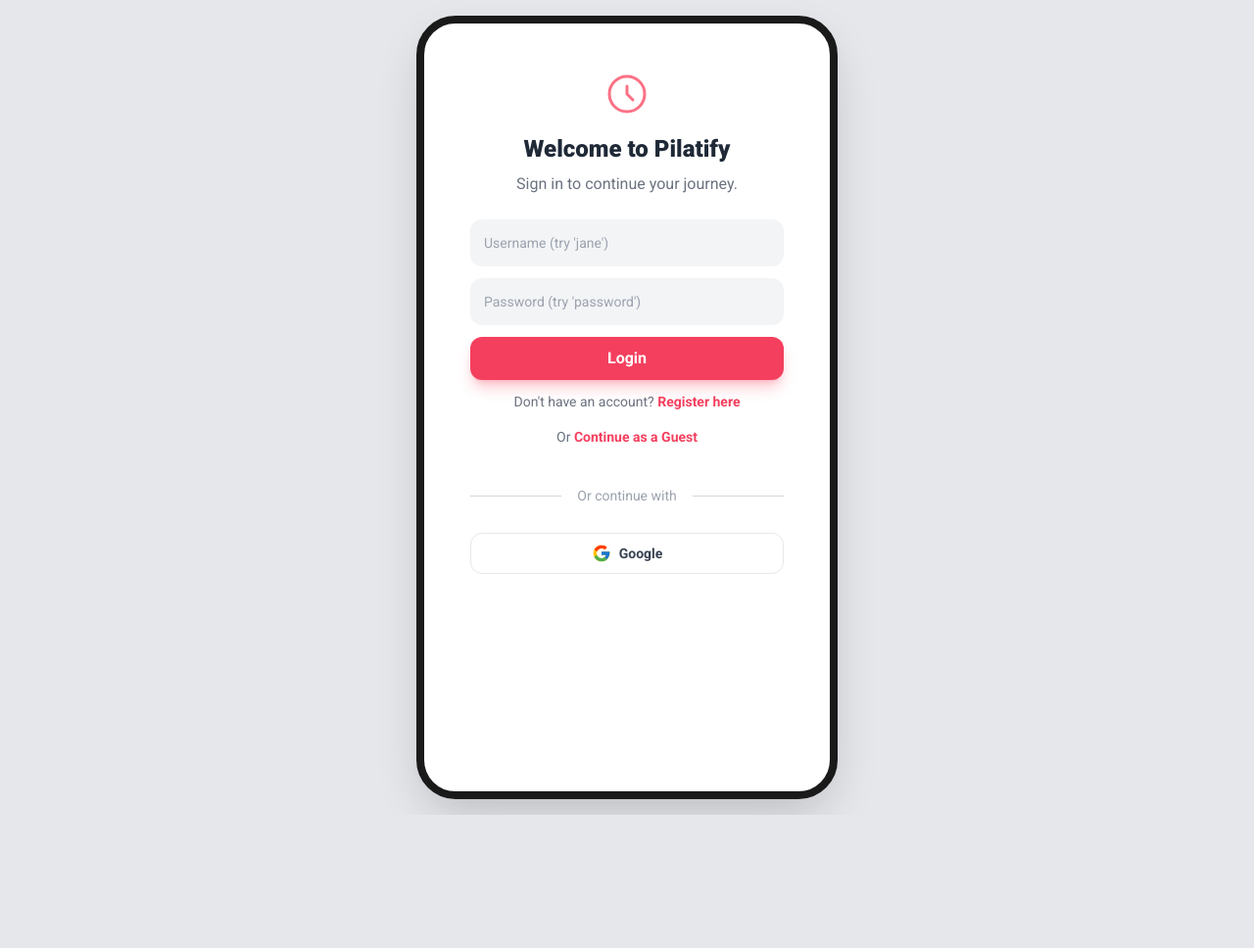
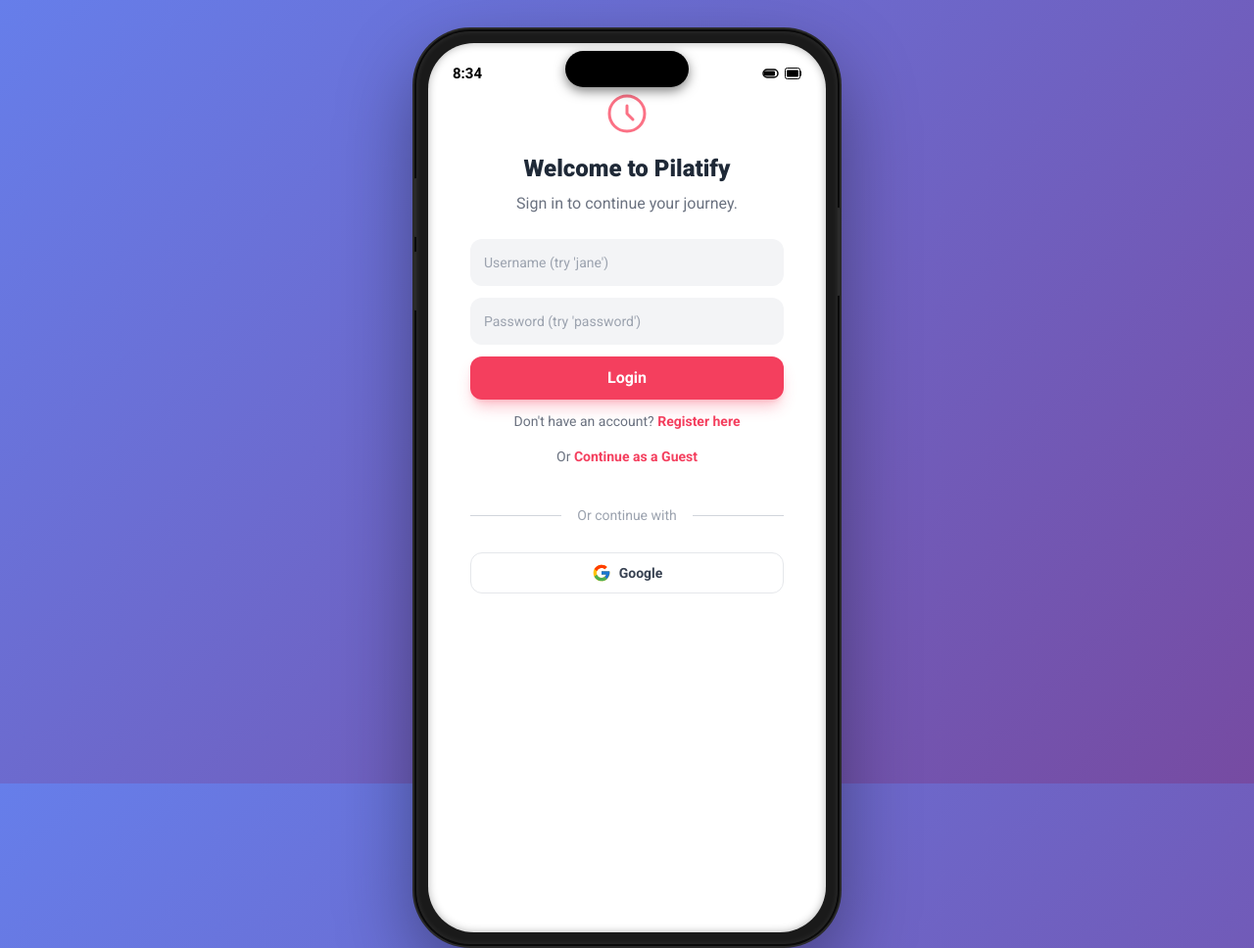
Before and after one commit to akifcakar/akifcakar, a website with bundled scripts: page pilatify.html/index.html in a window 1280 px wide. Shown: the top 968 px of the page at 98% size. Before the commit the page ends 832 px from the top, so only its background shows below. Built offline with nearby package versions, Linux system fonts and the light colour scheme.

Commit message:
Updated index.html

```diff
--- a/pilatify.html/index.html
+++ b/pilatify.html/index.html
@@ -27,9 +27,42 @@
     <!-- Custom Stylesheet -->
     <link rel="stylesheet" href="style.css">
 </head>
-<body class="flex items-center justify-center p-4 bg-gray-200">
+<body class="flex items-center justify-center min-h-screen p-8">
 
-    <div class="mobile-shell relative flex flex-col bg-white">
+    <!-- iPhone Frame -->
+    <div class="iphone-frame">
+        <!-- Dynamic Island -->
+        <div class="dynamic-island"></div>
+
+        <!-- Volume Buttons -->
+        <div class="volume-buttons">
+            <div class="volume-button"></div>
+            <div class="volume-button"></div>
+        </div>
+
+        <!-- Power Button -->
+        <div class="power-button"></div>
+
+        <!-- Mobile Shell (App Screen) -->
+        <div class="mobile-shell relative flex flex-col bg-white">
+
+        <!-- iOS Status Bar -->
+        <div class="status-bar">
+            <div class="status-bar-left">
+                <span id="status-time">9:41</span>
+            </div>
+            <div class="status-bar-right">
+                <svg width="17" height="12" viewBox="0 0 17 12" fill="none">
+                    <path d="M1 6C1 3.79086 2.79086 2 5 2H12C14.2091 2 16 3.79086 16 6V6C16 8.20914 14.2091 10 12 10H5C2.79086 10 1 8.20914 1 6V6Z" fill="none" stroke="currentColor" stroke-width="1.5"/>
+                    <rect x="2" y="3.5" width="11" height="5" rx="1" fill="currentColor"/>
+                </svg>
+                <svg width="17" height="12" viewBox="0 0 17 12" fill="none">
+                    <rect x="0.5" y="0.5" width="15" height="11" rx="2" stroke="currentColor" stroke-width="1"/>
+                    <path d="M16 3.5H17C17.2761 3.5 17.5 3.72386 17.5 4V8C17.5 8.27614 17.2761 8.5 17 8.5H16" fill="currentColor"/>
+                    <rect x="2" y="2.5" width="12" height="7" rx="1" fill="currentColor"/>
+                </svg>
+            </div>
+        </div>
 
         <!-- Splash Screen (Welcome Screen) -->
         <div id="splash-screen" class="absolute inset-0 bg-gradient-to-br from-rose-400 to-orange-300 flex flex-col items-center justify-center z-50 transition-opacity duration-700 ease-out">
@@ -76,8 +109,22 @@
             </button>
         </nav>
 
+        </div>
+        <!-- End of mobile-shell -->
     </div>
+    <!-- End of iphone-frame -->
 
+    <script>
+        // Update status bar time
+        function updateStatusBarTime() {
+            const now = new Date();
+            const hours = now.getHours();
+            const minutes = now.getMinutes().toString().padStart(2, '0');
+            document.getElementById('status-time').textContent = `${hours}:${minutes}`;
+        }
+        updateStatusBarTime();
+        setInterval(updateStatusBarTime, 60000);
+    </script>
     <script src="main.js" type="module"></script>
 </body>
 </html>
--- a/pilatify.html/style.css
+++ b/pilatify.html/style.css
@@ -1,18 +1,106 @@
 /* Custom styles for the app prototype */
 body {
     font-family: 'Roboto', sans-serif;
-    background-color: #f8fafc; /* Lighter, cooler gray (slate-50) */
+    background: linear-gradient(135deg, #667eea 0%, #764ba2 100%);
+    background-attachment: fixed;
+    margin: 0;
+    padding: 0;
+}
+
+/* iPhone Frame Container */
+.iphone-frame {
+    width: 430px;
+    height: 932px;
+    background: #1a1a1a;
+    border-radius: 55px;
+    padding: 12px;
+    box-shadow:
+        0 0 0 2px #0a0a0a,
+        0 0 0 4px #2a2a2a,
+        0 30px 80px rgba(0, 0, 0, 0.4),
+        inset 0 0 6px rgba(255, 255, 255, 0.1);
+    position: relative;
+}
+
+/* Dynamic Island */
+.dynamic-island {
+    position: absolute;
+    top: 20px;
+    left: 50%;
+    transform: translateX(-50%);
+    width: 126px;
+    height: 37px;
+    background: #000;
+    border-radius: 20px;
+    z-index: 9999;
+    box-shadow: 0 4px 12px rgba(0, 0, 0, 0.5);
+}
+
+/* Volume Buttons */
+.volume-buttons {
+    position: absolute;
+    left: -3px;
+    top: 150px;
+}
+
+.volume-button {
+    width: 3px;
+    height: 60px;
+    background: #2a2a2a;
+    margin-bottom: 15px;
+    border-radius: 2px 0 0 2px;
+}
+
+/* Power Button */
+.power-button {
+    position: absolute;
+    right: -3px;
+    top: 180px;
+    width: 3px;
+    height: 90px;
+    background: #2a2a2a;
+    border-radius: 0 2px 2px 0;
 }
 
 .mobile-shell {
     width: 100%;
-    max-width: 430px; /* Adjusted for iPhone 16 Pro Max aspect ratio */
-    height: 100vh;
-    max-height: 932px; /* Adjusted for iPhone 16 Pro Max aspect ratio */
-    box-shadow: 0 20px 50px -10px rgba(0, 0, 0, 0.2);
-    border-radius: 40px;
+    height: 100%;
+    box-shadow: inset 0 0 8px rgba(0, 0, 0, 0.3);
+    border-radius: 47px;
     overflow: hidden;
-    border: 8px solid #1a1a1a;
+    background: #fff;
+    position: relative;
+}
+
+/* Status Bar */
+.status-bar {
+    position: absolute;
+    top: 0;
+    left: 0;
+    right: 0;
+    height: 54px;
+    background: transparent;
+    display: flex;
+    justify-content: space-between;
+    align-items: center;
+    padding: 0 25px;
+    padding-top: 8px;
+    z-index: 9998;
+    font-size: 15px;
+    font-weight: 600;
+    color: #000;
+}
+
+.status-bar-left {
+    display: flex;
+    align-items: center;
+    gap: 4px;
+}
+
+.status-bar-right {
+    display: flex;
+    align-items: center;
+    gap: 6px;
 }
 
 #main-content {
@@ -138,3 +226,36 @@
     width: 60px; /* Adjust width as needed */
     background-color: transparent;
 }
+
+/* Responsive Design - Küçük ekranlar için */
+@media (max-width: 768px) {
+    body {
+        padding: 0;
+        background: #fff;
+    }
+
+    .iphone-frame {
+        width: 100vw;
+        height: 100vh;
+        border-radius: 0;
+        padding: 0;
+        box-shadow: none;
+    }
+
+    .mobile-shell {
+        border-radius: 0;
+    }
+
+    .dynamic-island,
+    .volume-buttons,
+    .power-button {
+        display: none;
+    }
+}
+
+/* Daha büyük ekranlar için merkezi hizalama */
+@media (min-width: 1200px) {
+    body {
+        padding: 40px;
+    }
+}
```
